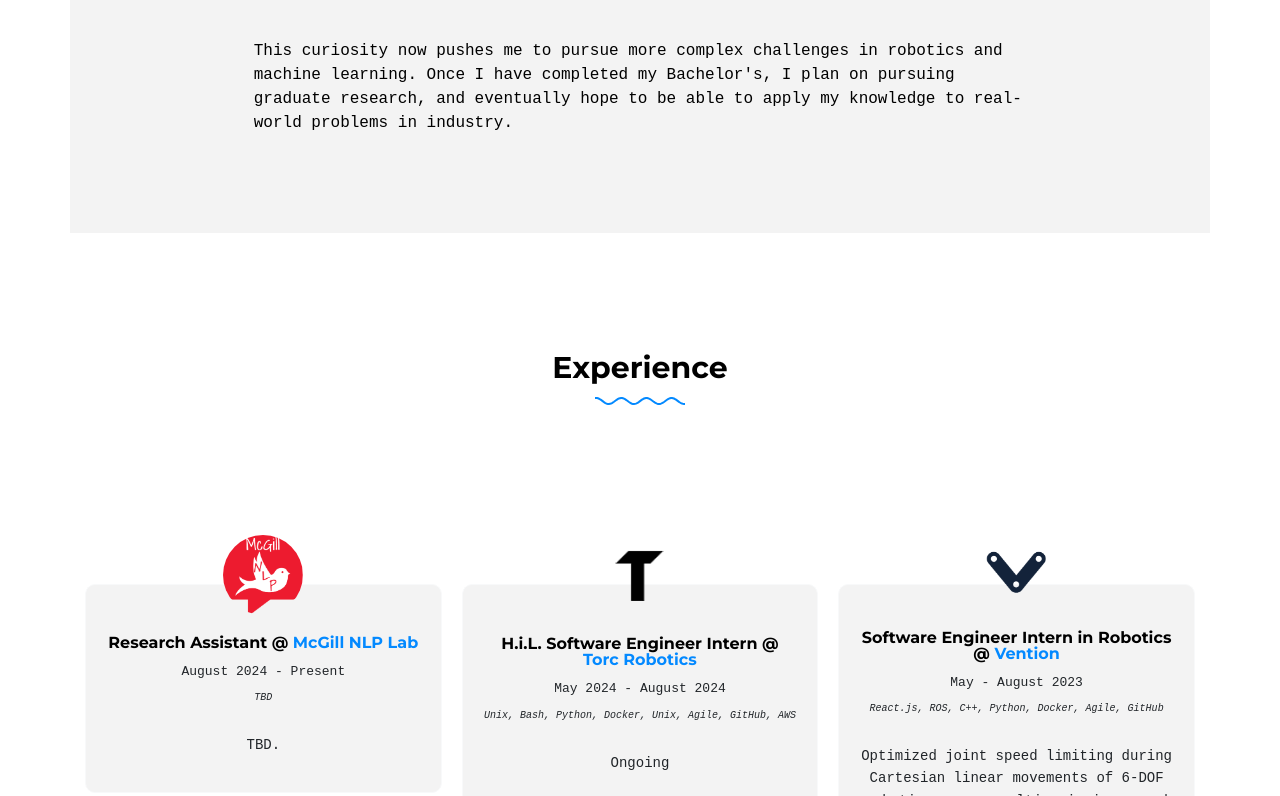
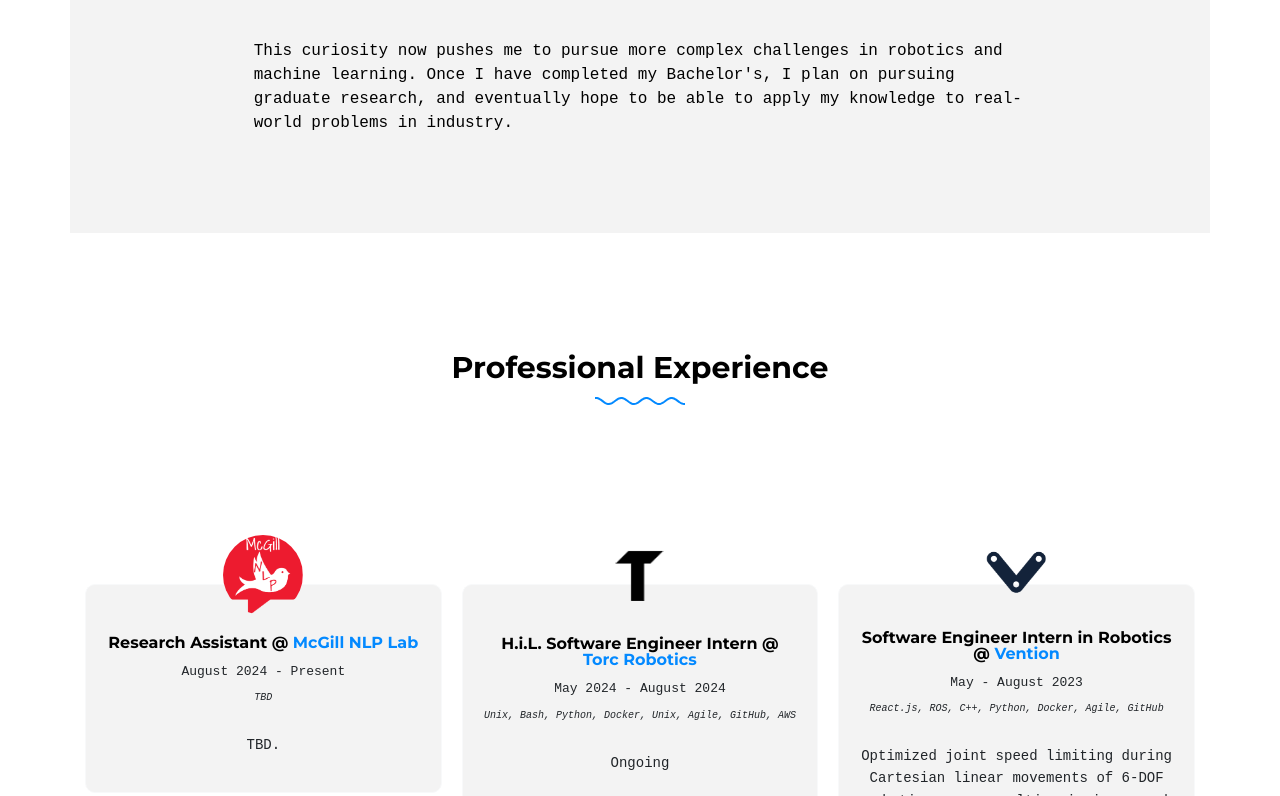
Before and after one commit to antoinedang/antoinedang.github.io, a plain HTML site: page index.html in a window 1280 px wide. Shown: the part 1235-2031 px from the top of the page. Drawn offline with nearby package versions, Linux system fonts and the light colour scheme; no server answers; files whose address does not match are found by name; a web font is replaced by a local one.

Commit message:
small text change and resume update

```diff
--- a/index.html
+++ b/index.html
@@ -72,7 +72,7 @@
 
         <ul class="js-clone-nav d-none d-lg-inline-none site-menu float-right site-nav-wrap">
           <li><a href="#about-section" class="nav-link active">About Me</a></li>
-          <li><a href="#experience-section" class="nav-link">Experience</a></li>
+          <li><a href="#experience-section" class="nav-link">Professional Experience</a></li>
           <li><a href="#projects-section" class="nav-link">Robotics</a></li>
           <li><a href="#skills-section" class="nav-link">Skills</a></li>
           <li><a href="#awards-section" class="nav-link">Activities and Awards</a></li>
@@ -140,7 +140,7 @@
       <div class="container">
         <div class="row mb-5">
           <div class="col-lg-7 text-center mx-auto">
-            <h2 class="section-heading gsap-reveal-hero mb-0"><strong>Experience</strong></h2>
+            <h2 class="section-heading gsap-reveal-hero mb-0"><strong>Professional Experience</strong></h2>
 
             <div class="wave gsap-reveal-hero" >
               <svg>
```
Also changed, not shown: 1 other file.
